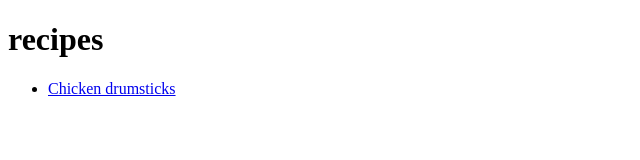
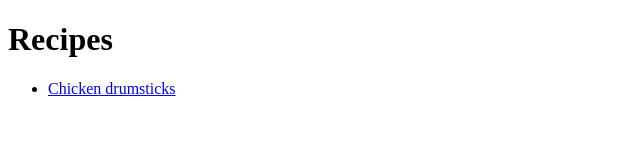
Before and after one commit to IK-coder/odin-recipes, a plain HTML site: page index.html in a window 1280 px wide. Shown: the full height of the page, 0-640 px from the left. Drawn offline with Linux system fonts and the light colour scheme.

Commit message:
index.html

```diff
--- a/index.html
+++ b/index.html
@@ -7,7 +7,7 @@
     <title>Document</title>
 </head>
 <body>
-    <h1>recipes</h1>
+    <h1>Recipes</h1>
     <ul>
         <li><a href=./recipes/chicken_drumsticks.html>Chicken drumsticks</a></li>
     </ul><h2></h2>
```
